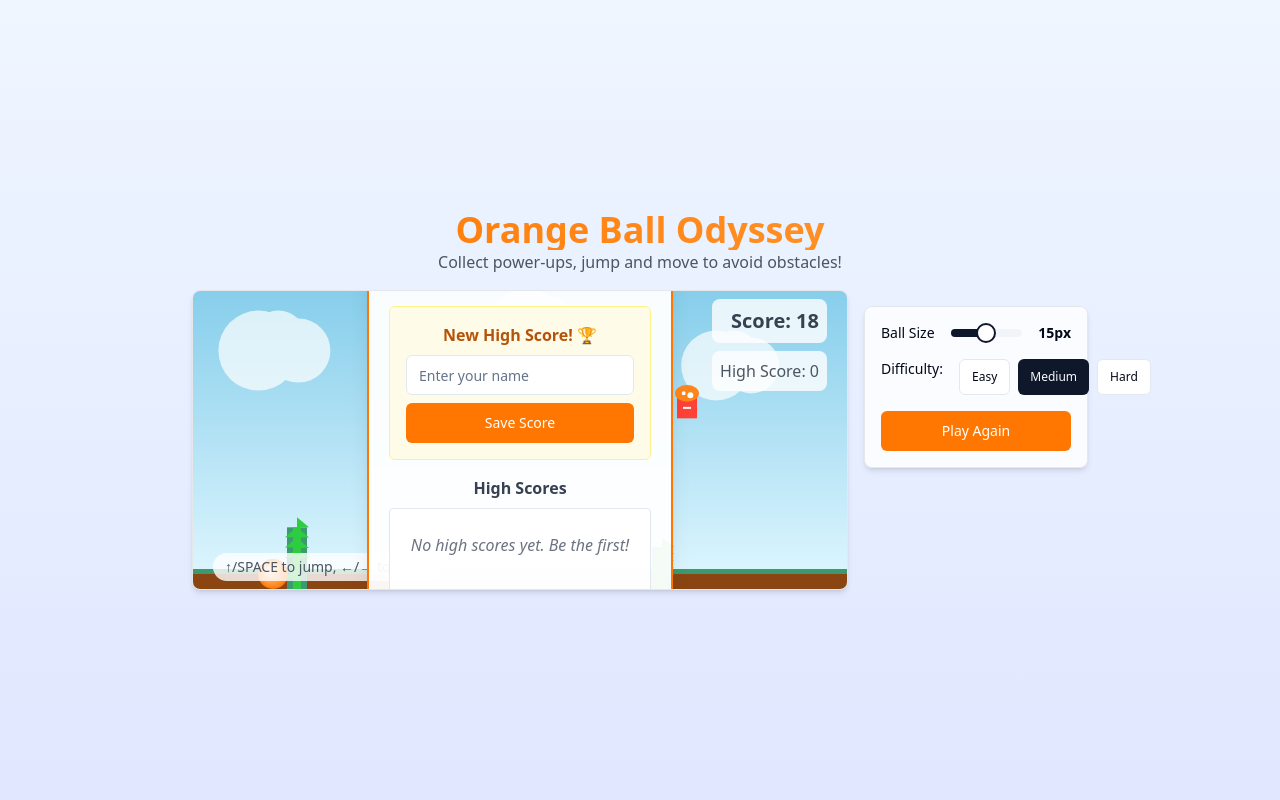
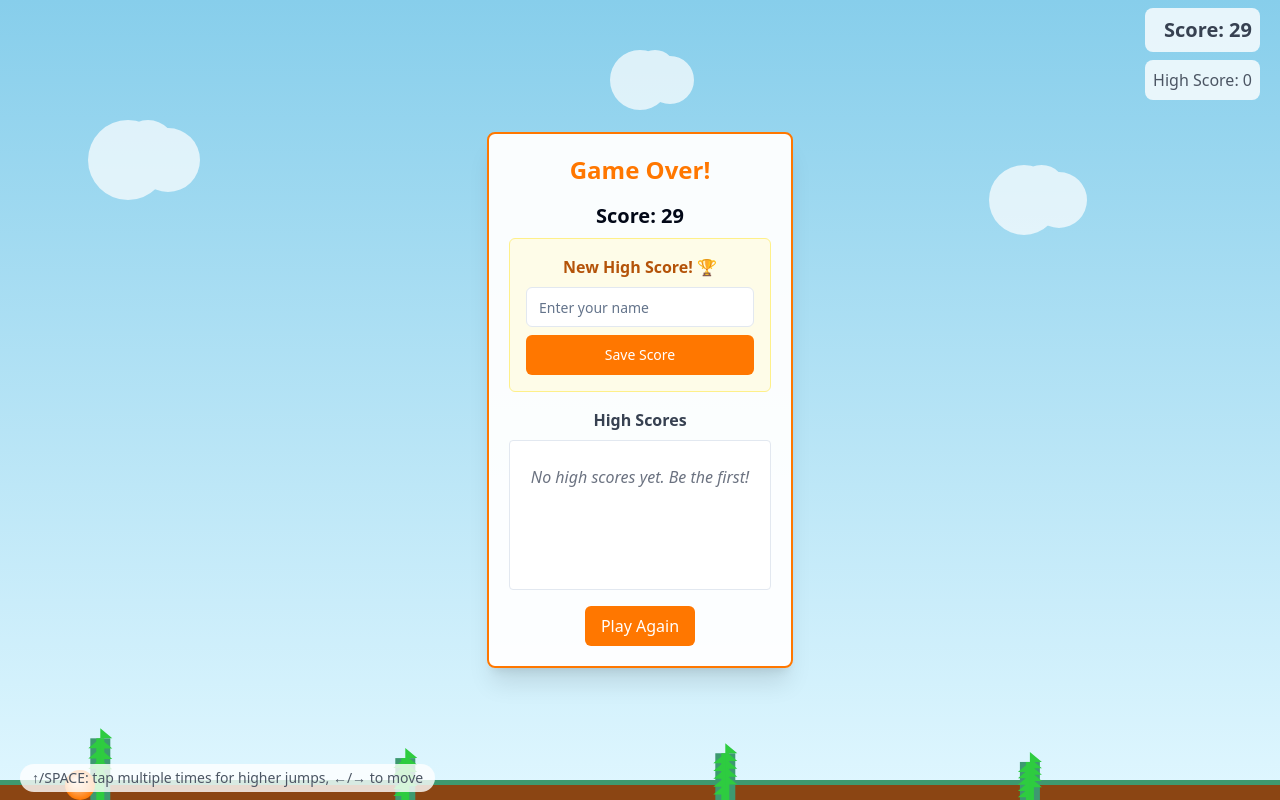
Before and after one commit to PittPrat/orange-ball-odyssey-nokia, a React (Vite) app: page / in a window 1280 px wide. Built offline with nearby package versions, Linux system fonts and the light colour scheme.

Commit message:
Refactor Game UI and Controls
Remove ball size and difficulty controls.
Make game fullscreen.
Implement multi-tap jump for power-ups.
Adjust obstacle difficulty based on ball size.

```diff
--- a/src/components/OrangeBallGame.tsx
+++ b/src/components/OrangeBallGame.tsx
@@ -1,6 +1,6 @@
+
 import React, { useEffect, useRef, useState } from 'react';
 import { toast } from '@/components/ui/use-toast';
-import GameControls from './game/GameControls';
 import HighScoreDisplay from './game/HighScoreDisplay';
 import {
   GameState,
@@ -21,8 +21,6 @@ const OrangeBallGame: React.FC = () => {
   const [highScores, setHighScores] = useState<{name: string, score: number}[]>([]);
   const [isNewHighScore, setIsNewHighScore] = useState(false);
   const [playerName, setPlayerName] = useState('');
-  const [ballSize, setBallSize] = useState(15);
-  const [difficulty, setDifficulty] = useState<'easy' | 'medium' | 'hard'>('medium');
 
   // Game variables stored in refs to persist across renders
   const gameStateRef = useRef<GameState>({
@@ -36,7 +34,9 @@ const OrangeBallGame: React.FC = () => {
       gravity: difficultySettings.medium.gravity,
       jumpForce: difficultySettings.medium.jumpForce,
       onGround: true,
-      color: '#FF7700'
+      color: '#FF7700',
+      consecutiveJumps: 0,
+      lastJumpTime: 0
     },
     obstacles: [],
     powerUps: [],
@@ -65,22 +65,21 @@ const OrangeBallGame: React.FC = () => {
     if (!ctx) return;
 
     // Set canvas size to fit container
-    canvas.width = container.clientWidth;
-    canvas.height = container.clientHeight;
+    canvas.width = window.innerWidth;
+    canvas.height = window.innerHeight;
 
     // Create ball
     gameStateRef.current.ball.y = canvas.height - 30;
-    gameStateRef.current.ball.radius = ballSize;
-    gameStateRef.current.ball.normalRadius = ballSize;
+    gameStateRef.current.ball.radius = 15;
+    gameStateRef.current.ball.normalRadius = 15;
     gameStateRef.current.canvas = canvas;
     gameStateRef.current.ctx = ctx;
 
-    // Apply difficulty settings
-    const difficultyConfig = difficultySettings[difficulty];
-    gameStateRef.current.ball.gravity = difficultyConfig.gravity;
-    gameStateRef.current.ball.jumpForce = difficultyConfig.jumpForce;
-    gameStateRef.current.gameSpeed = difficultyConfig.gameSpeed;
-    gameStateRef.current.difficulty = difficulty;
+    // Apply default settings
+    gameStateRef.current.ball.gravity = difficultySettings.medium.gravity;
+    gameStateRef.current.ball.jumpForce = difficultySettings.medium.jumpForce;
+    gameStateRef.current.gameSpeed = difficultySettings.medium.gameSpeed;
+    gameStateRef.current.difficulty = 'medium';
 
     // Load high scores
     try {
@@ -96,35 +95,63 @@ const OrangeBallGame: React.FC = () => {
   // Handle window resize
   const resizeCanvas = () => {
     const canvas = gameStateRef.current.canvas;
-    const container = gameContainerRef.current;
 
-    if (!canvas || !container) return;
+    if (!canvas) return;
 
-    canvas.width = container.clientWidth;
-    canvas.height = container.clientHeight;
+    canvas.width = window.innerWidth;
+    canvas.height = window.innerHeight;
 
     // Reset ball position after resize
     gameStateRef.current.ball.y = canvas.height - 30;
   };
 
-  // Jump function
+  // Jump function with multi-tap mechanics
   const jump = () => {
     const { ball } = gameStateRef.current;
+    const currentTime = Date.now();
 
     if (ball.onGround) {
+      // Reset consecutive jumps when starting from ground
+      ball.consecutiveJumps = 1;
+      ball.lastJumpTime = currentTime;
+
+      // Base jump
       ball.velocityY = ball.jumpForce;
       ball.onGround = false;
+    } else {
+      // Check if this is a quick consecutive tap (within 300ms)
+      const timeSinceLastJump = currentTime - ball.lastJumpTime;
+
+      if (timeSinceLastJump < 300 && ball.consecutiveJumps < 3) {
+        // Consecutive jump - stronger with each tap (up to 3)
+        ball.consecutiveJumps++;
+        ball.lastJumpTime = currentTime;
+
+        // Increase jump power with each consecutive tap
+        const powerMultiplier = 1 + (ball.consecutiveJumps * 0.2);
+        ball.velocityY = ball.jumpForce * powerMultiplier;
+
+        // Visual feedback for power jumps
+        const powerLevel = ball.consecutiveJumps;
+        if (powerLevel >= 2) {
+          toast({
+            title: `Power Jump Level ${powerLevel}!`,
+            description: "Reaching higher altitudes",
+            duration: 1000,
+          });
+        }
+      }
     }
   };
 
   // Move left function
   const moveLeft = () => {
-    gameStateRef.current.ball.velocityX = -2;
+    gameStateRef.current.ball.velocityX = -5;
   };
 
   // Move right function
   const moveRight = () => {
-    gameStateRef.current.ball.velocityX = 2;
+    gameStateRef.current.ball.velocityX = 5;
   };
 
   // Stop horizontal movement
@@ -164,7 +191,7 @@ const OrangeBallGame: React.FC = () => {
     // Update ball physics
     updateBall();
 
-    // Spawn obstacles
+    // Spawn obstacles with difficulty based on ball size
     updateObstacles();
 
     // Spawn power-ups
@@ -208,9 +235,14 @@ const OrangeBallGame: React.FC = () => {
       ball.x = canvas.width - ball.radius;
       ball.velocityX = 0;
     }
+
+    // Reset consecutive jumps if falling
+    if (ball.velocityY > 0 && !ball.onGround) {
+      ball.consecutiveJumps = 0;
+    }
   };
 
-  // Update obstacles
+  // Update obstacles with difficulty based on ball size
   const updateObstacles = () => {
     const gameState = gameStateRef.current;
     const currentTime = Date.now();
@@ -218,24 +250,37 @@ const OrangeBallGame: React.FC = () => {
 
     if (!gameState.canvas) return;
 
+    // Calculate obstacle frequency based on ball size
+    // Smaller ball = easier (less frequent obstacles)
+    // Larger ball = harder (more frequent obstacles)
+    const sizeRatio = gameState.ball.radius / gameState.ball.normalRadius;
+    const frequencyAdjustment = sizeRatio * 200; // More frequent with larger ball
+
     // Add new obstacle
     const timeDiff = currentTime - gameState.lastObstacleTime;
-    const spawnInterval = Math.max(300, difficultyConfig.obstacleFrequency - gameState.gameSpeed * 60);
+    const baseInterval = difficultyConfig.obstacleFrequency;
+    const spawnInterval = Math.max(300, baseInterval - frequencyAdjustment - gameState.gameSpeed * 60);
 
     if (timeDiff > spawnInterval) {
       // Random obstacle type (cactus or bird)
-      const obstacleType = Math.random() > 0.7 ? 'bird' : 'cactus';
+      // Higher chance of birds for larger balls (harder)
+      const birdChance = 0.3 + (sizeRatio - 1) * 0.3;
+      const obstacleType = Math.random() > (1 - birdChance) ? 'bird' : 'cactus';
 
       let height, width, y;
 
       if (obstacleType === 'cactus') {
-        height = 30 + Math.random() * 40;
-        width = 20;
+        // Taller cactus for larger balls (harder)
+        const heightMultiplier = 1 + (sizeRatio - 1) * 0.5;
+        height = (30 + Math.random() * 40) * heightMultiplier;
+        width = 20 * heightMultiplier;
         y = gameState.canvas.height - height;
       } else { // bird
         height = 20;
         width = 30;
-        y = gameState.canvas.height - 50 - Math.random() * 70;
+        // Birds at varying heights, higher difficulty = more varied heights
+        const heightVariation = Math.random() * 70 * sizeRatio;
+        y = gameState.canvas.height - 50 - heightVariation;
       }
 
       // Ensure y is within canvas bounds
@@ -254,7 +299,9 @@ const OrangeBallGame: React.FC = () => {
 
     // Move obstacles
     for (let i = 0; i < gameState.obstacles.length; i++) {
-      gameState.obstacles[i].x -= gameState.gameSpeed;
+      // Obstacles move faster for larger balls (harder)
+      const speedMultiplier = 1 + (sizeRatio - 1) * 0.3;
+      gameState.obstacles[i].x -= gameState.gameSpeed * speedMultiplier;
 
       // Remove obstacles that have gone off screen
       if (gameState.obstacles[i].x + gameState.obstacles[i].width < 0) {
@@ -600,17 +647,19 @@ const OrangeBallGame: React.FC = () => {
     gameState.powerUps = [];
     gameState.score = 0;
 
-    // Apply current difficulty and ball size settings
-    const difficultyConfig = difficultySettings[difficulty];
+    // Apply medium difficulty settings
+    const difficultyConfig = difficultySettings.medium;
     gameState.ball.gravity = difficultyConfig.gravity;
     gameState.ball.jumpForce = difficultyConfig.jumpForce;
     gameState.gameSpeed = difficultyConfig.gameSpeed;
-    gameState.difficulty = difficulty;
+    gameState.difficulty = 'medium';
     gameState.gameOver = false;
     gameState.lastObstacleTime = 0;
     gameState.lastPowerUpTime = 0;
-    gameState.ball.radius = ballSize;
-    gameState.ball.normalRadius = ballSize;
+    gameState.ball.radius = 15;
+    gameState.ball.normalRadius = 15;
+    gameState.ball.consecutiveJumps = 0;
+    gameState.ball.lastJumpTime = 0;
 
     if (gameState.canvas) {
       // Reset ball position
@@ -628,23 +677,11 @@ const OrangeBallGame: React.FC = () => {
     // Show message
     toast({
       title: "Game Started!",
-      description: `Difficulty: ${difficulty}, Ball size: ${ballSize}px`,
+      description: "Space to jump, hold for higher jumps. Arrow keys to move.",
     });
 
     // Start game loop
     gameLoop();
-  };
-
-  // Handle ball size change
-  const handleBallSizeChange = (size: number) => {
-    setBallSize(size);
-    // The actual ball size will be updated when the game restarts
-  };
-
-  // Handle difficulty change
-  const handleDifficultyChange = (newDifficulty: 'easy' | 'medium' | 'hard') => {
-    setDifficulty(newDifficulty);
-    // The actual difficulty will be applied when the game restarts
   };
 
   // Set up event listeners and initialize the game
@@ -722,19 +759,10 @@ const OrangeBallGame: React.FC = () => {
     : 0;
 
   return (
-    <div className="flex flex-col items-center justify-center min-h-screen bg-gradient-to-b from-blue-50 to-indigo-100 font-sans overflow-hidden p-4">
-      <div className="w-full max-w-4xl">
-        <div className="mb-4 text-center">
-          <h1 className="text-3xl md:text-4xl font-bold bg-gradient-to-r from-[#FF7700] to-[#FF9933] bg-clip-text text-transparent">
-            Orange Ball Odyssey
-          </h1>
-          <p className="text-gray-600">Collect power-ups, jump and move to avoid obstacles!</p>
-        </div>
-
-        <div className="flex flex-col md:flex-row gap-4">
+    <div className="h-screen w-screen overflow-hidden">
       <div
         ref={gameContainerRef}
-            className="relative bg-white w-full md:w-3/4 h-[300px] rounded-lg shadow-md border border-gray-200 overflow-hidden"
+        className="relative w-full h-full"
       >
         <div className="absolute top-2 right-5 text-right z-10">
           <div className="text-xl font-bold text-gray-700 mb-2 bg-white/80 p-2 rounded-lg">Score: {score}</div>
@@ -757,24 +785,18 @@ const OrangeBallGame: React.FC = () => {
               onSaveScore={saveHighScore}
               finalScore={finalScore}
             />
+
+            <button
+              className="mt-4 px-4 py-2 bg-[#FF7700] hover:bg-[#FF9933] text-white rounded-md transition-colors"
+              onClick={resetGame}
+            >
+              Play Again
+            </button>
           </div>
         )}
 
         <div className="absolute bottom-2 left-5 text-gray-600 text-sm bg-white/80 px-3 py-1 rounded-full">
-              ↑/SPACE to jump, ←/→ to move
-            </div>
-          </div>
-
-          <div className="w-full md:w-1/4">
-            <GameControls
-              onRestart={resetGame}
-              onBallSizeChange={handleBallSizeChange}
-              ballSize={ballSize}
-              onDifficultyChange={handleDifficultyChange}
-              difficulty={difficulty}
-              isGameOver={gameOver}
-            />
-          </div>
+          ↑/SPACE: tap multiple times for higher jumps, ←/→ to move
         </div>
       </div>
     </div>
--- a/src/components/game/GameUtils.ts
+++ b/src/components/game/GameUtils.ts
@@ -1,4 +1,3 @@
-
 // Ball interface
 export interface Ball {
   x: number;
@@ -11,6 +10,8 @@ export interface Ball {
   onGround: boolean;
   color: string;
   normalRadius: number;
+  consecutiveJumps: number;
+  lastJumpTime: number;
 }
 
 // Obstacle interface
--- a/src/pages/Index.tsx
+++ b/src/pages/Index.tsx
@@ -2,7 +2,11 @@
 import OrangeBallGame from "@/components/OrangeBallGame";
 
 const Index = () => {
-  return <OrangeBallGame />;
+  return (
+    <div className="h-screen w-screen overflow-hidden">
+      <OrangeBallGame />
+    </div>
+  );
 };
 
 export default Index;
```
Lines whose indentation alone changed are shown as unchanged.
